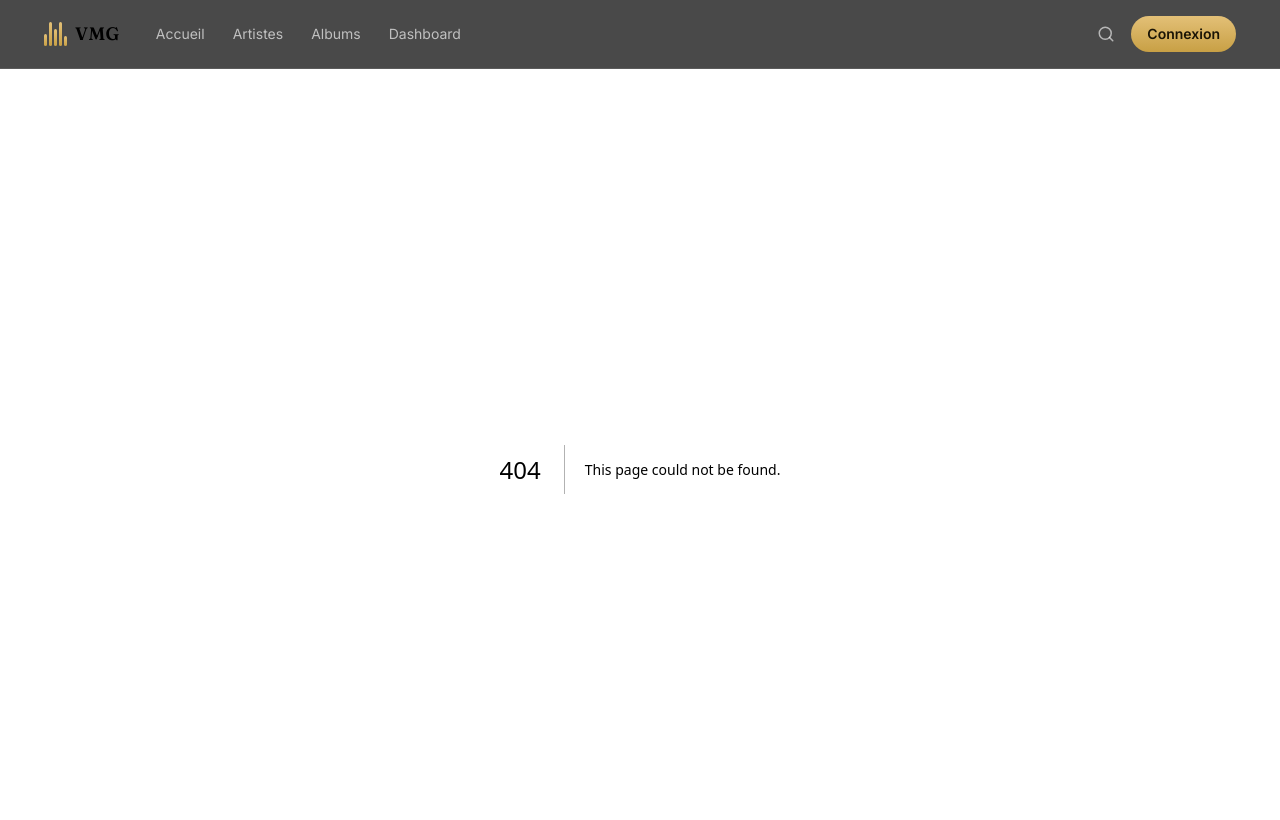
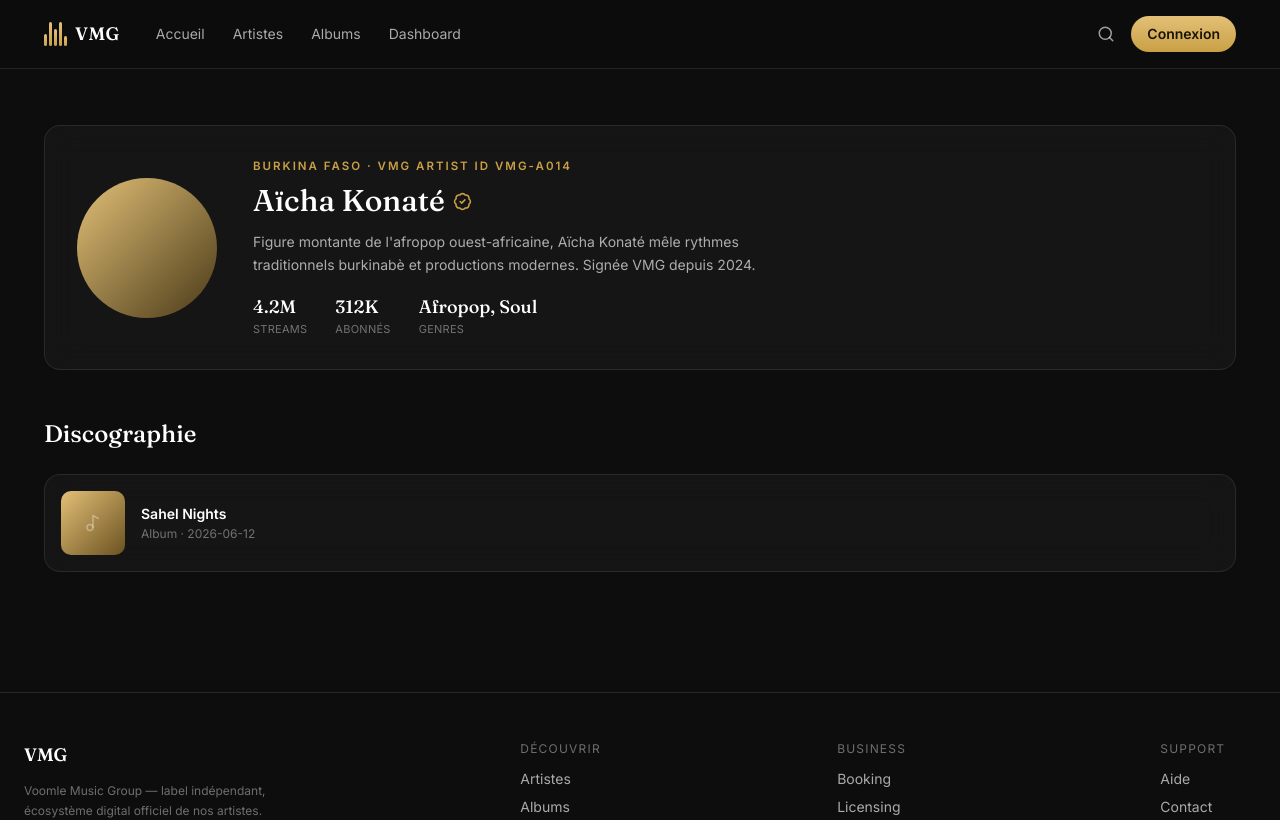
Before and after one commit to Loud91/VMG, a Next.js app: page /artists/aicha-konate in a window 1280 px wide. Before the commit this address had no page. Shown: the top 820 px of the page. Built offline with nearby package versions, Linux system fonts and the light colour scheme.

Commit message:
Add ArtistProfilePage component for artist details
This file implements the ArtistProfilePage component, which displays artist details and their discography. It includes static parameter generation for artist slugs and handles cases where an artist is not found.

```diff
--- /dev/null
+++ b/app/artists/[slug]/page.tsx
@@ -0,0 +1,65 @@
+import { notFound } from "next/navigation";
+import Link from "next/link";
+import { Verified } from "lucide-react";
+import { ARTISTS, ALBUMS } from "@/lib/data";
+import { CoverArt, Eyebrow } from "@/components/Ui";
+
+export function generateStaticParams() {
+  return ARTISTS.map((a) => ({ slug: a.slug }));
+}
+
+export default function ArtistProfilePage({ params }: { params: { slug: string } }) {
+  const artist = ARTISTS.find((a) => a.slug === params.slug);
+  if (!artist) return notFound();
+
+  const discography = ALBUMS.filter((al) => al.artistSlug === artist.slug);
+
+  return (
+    <main className="max-w-[1240px] mx-auto px-6 py-14">
+      <div className="glass rounded-2xl p-8 flex gap-9 items-center flex-wrap mb-12">
+        <div
+          className="w-[140px] h-[140px] rounded-full flex-shrink-0"
+          style={{ background: "linear-gradient(135deg, #E3C077, #4a3a18)" }}
+        />
+        <div className="flex-1 min-w-[320px]">
+          <Eyebrow>{artist.country} · VMG Artist ID {artist.id}</Eyebrow>
+          <div className="flex items-center gap-2 mb-3">
+            <h1 className="font-display text-3xl font-medium">{artist.name}</h1>
+            {artist.verified && <Verified size={19} className="text-gold" />}
+          </div>
+          <p className="text-white/65 text-sm leading-relaxed max-w-[560px] mb-4">{artist.bio}</p>
+          <div className="flex gap-7 flex-wrap">
+            {[
+              [artist.streams, "Streams"],
+              [artist.followers, "Abonnés"],
+              [artist.genres.join(", "), "Genres"],
+            ].map(([v, l]) => (
+              <div key={l}>
+                <div className="font-display text-lg font-medium">{v}</div>
+                <div className="text-[11px] uppercase tracking-wide text-white/40">{l}</div>
+              </div>
+            ))}
+          </div>
+        </div>
+      </div>
+
+      <section>
+        <h2 className="font-display text-2xl font-medium mb-6">Discographie</h2>
+        <div className="grid gap-4" style={{ gridTemplateColumns: "repeat(auto-fit, minmax(220px, 1fr))" }}>
+          {discography.map((al, i) => (
+            <Link key={al.id} href={`/albums/${al.slug}`} className="glass rounded-2xl p-4 flex gap-4 items-center">
+              <CoverArt size={64} radius={10} seed={i} />
+              <div>
+                <div className="text-sm font-semibold">{al.title}</div>
+                <div className="text-xs text-white/40 mt-0.5">{al.type} · {al.releaseDate}</div>
+              </div>
+            </Link>
+          ))}
+          {discography.length === 0 && (
+            <p className="text-white/40 text-sm">Aucune sortie enregistrée pour le moment.</p>
+          )}
+        </div>
+      </section>
+    </main>
+  );
+}
```
